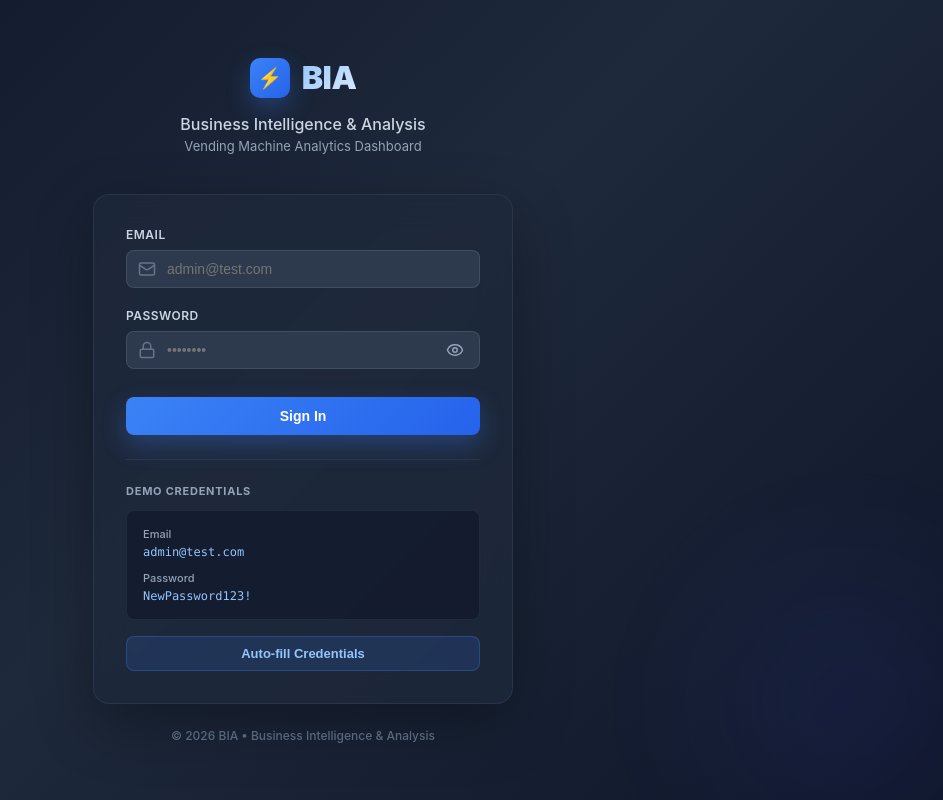
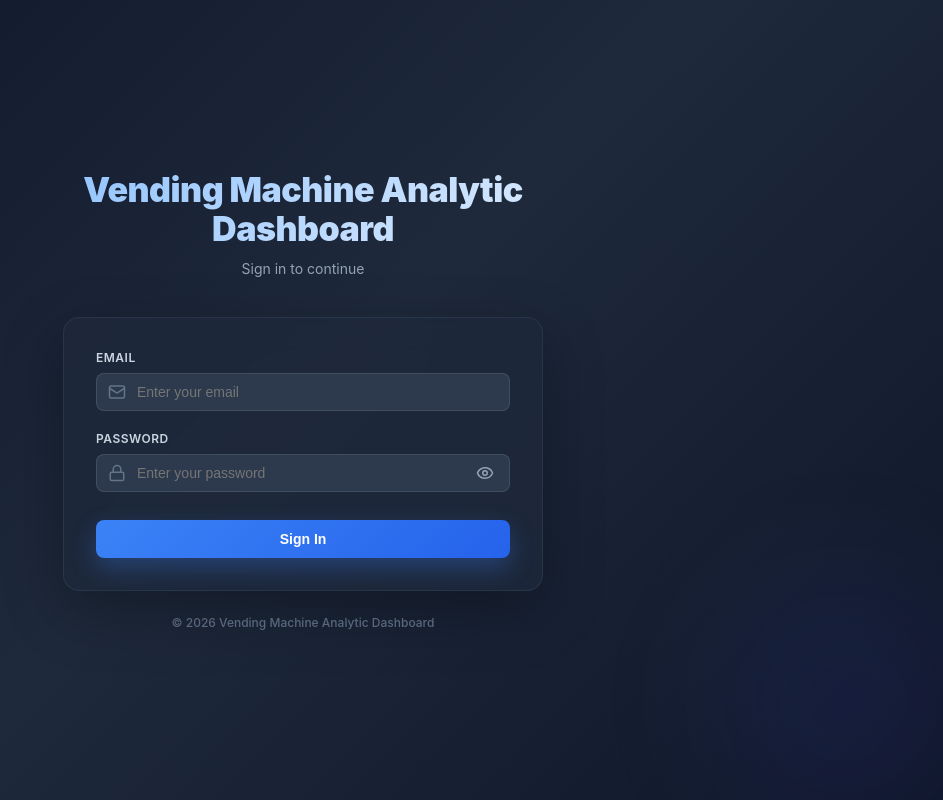
Before and after one commit to KHH-AKA-Lucifer/BIA, a React (Vite) app in the folder frontend/: page /login in a window 1280 px wide. Shown: the whole page, without its empty margins (337-1280 px from the left). Built offline with nearby package versions, Linux system fonts and the light colour scheme.

Commit message:
refactor(login): simplify branding and remove demo credentials

```diff
--- a/frontend/src/pages/LoginPage.tsx
+++ b/frontend/src/pages/LoginPage.tsx
@@ -44,11 +44,6 @@ const LoginPage: React.FC = () => {
     }
   }
 
-  const handleDemoLogin = () => {
-    setEmail('admin@test.com')
-    setPassword('NewPassword123!')
-  }
-
   return (
     <div style={{
       minHeight: '100vh',
@@ -88,7 +83,7 @@ const LoginPage: React.FC = () => {
       {/* Main Card */}
       <div style={{
         width: '100%',
-        maxWidth: '420px',
+        maxWidth: '480px',
         position: 'relative',
         zIndex: 10
       }}>
@@ -97,53 +92,26 @@ const LoginPage: React.FC = () => {
           textAlign: 'center',
           marginBottom: '2.5rem'
         }}>
-          <div style={{
-            display: 'flex',
-            alignItems: 'center',
-            justifyContent: 'center',
-            gap: '0.75rem',
-            marginBottom: '1rem'
-          }}>
-            <div style={{
-              width: '40px',
-              height: '40px',
-              background: 'linear-gradient(135deg, #3b82f6 0%, #2563eb 100%)',
-              borderRadius: '10px',
-              display: 'flex',
-              alignItems: 'center',
-              justifyContent: 'center',
-              boxShadow: '0 10px 25px rgba(59, 130, 246, 0.3)'
-            }}>
-              <span style={{ fontSize: '20px', fontWeight: 'bold', color: 'white' }}>⚡</span>
-            </div>
           <h1 style={{
-              fontSize: '32px',
+            fontSize: '34px',
             fontWeight: 900,
+            lineHeight: 1.15,
             background: 'linear-gradient(135deg, #93c5fd 0%, #dbeafe 100%)',
             WebkitBackgroundClip: 'text',
             WebkitTextFillColor: 'transparent',
             backgroundClip: 'text',
-              margin: 0,
+            margin: '0 0 0.75rem',
             letterSpacing: '-0.5px'
           }}>
-              BIA
+            Vending Machine Analytic Dashboard
           </h1>
-          </div>
           <p style={{
-            fontSize: '16px',
-            fontWeight: 500,
-            color: '#cbd5e1',
-            margin: '0.5rem 0 0.25rem'
-          }}>
-            Business Intelligence & Analysis
-          </p>
-          <p style={{
-            fontSize: '13px',
+            fontSize: '14px',
             fontWeight: 400,
             color: '#94a3b8',
             margin: 0
           }}>
-            Vending Machine Analytics Dashboard
+            Sign in to continue
           </p>
         </div>
 
@@ -187,7 +155,7 @@ const LoginPage: React.FC = () => {
           )}
 
           {/* Form */}
-          <form onSubmit={handleSubmit} style={{ marginBottom: '1.5rem' }}>
+          <form onSubmit={handleSubmit}>
             {/* Email Field */}
             <div style={{ marginBottom: '1.25rem' }}>
               <label style={{
@@ -218,7 +186,7 @@ const LoginPage: React.FC = () => {
                   type="email"
                   value={email}
                   onChange={(e) => setEmail(e.target.value)}
-                  placeholder="admin@test.com"
+                  placeholder="Enter your email"
                   disabled={loading}
                   style={{
                     width: '100%',
@@ -280,7 +248,7 @@ const LoginPage: React.FC = () => {
                   type={showPassword ? 'text' : 'password'}
                   value={password}
                   onChange={(e) => setPassword(e.target.value)}
-                  placeholder="••••••••"
+                  placeholder="Enter your password"
                   disabled={loading}
                   style={{
                     width: '100%',
@@ -383,102 +351,6 @@ const LoginPage: React.FC = () => {
             </button>
           </form>
 
-          {/* Demo Section */}
-          <div style={{
-            borderTop: '1px solid rgba(148, 163, 184, 0.1)',
-            paddingTop: '1.5rem'
-          }}>
-            <p style={{
-              fontSize: '11px',
-              fontWeight: 700,
-              color: '#94a3b8',
-              textTransform: 'uppercase',
-              letterSpacing: '0.75px',
-              marginBottom: '0.75rem',
-              margin: '0 0 0.75rem'
-            }}>
-              Demo Credentials
-            </p>
-            <div style={{
-              background: 'rgba(15, 23, 42, 0.6)',
-              border: '1px solid rgba(148, 163, 184, 0.1)',
-              borderRadius: '8px',
-              padding: '1rem',
-              marginBottom: '1rem'
-            }}>
-              <div style={{ marginBottom: '0.75rem' }}>
-                <p style={{
-                  fontSize: '11px',
-                  color: '#94a3b8',
-                  fontWeight: 500,
-                  margin: '0 0 0.25rem'
-                }}>
-                  Email
-                </p>
-                <code style={{
-                  display: 'block',
-                  fontSize: '12px',
-                  color: '#93c5fd',
-                  fontFamily: 'Menlo, Monaco, Courier New, monospace',
-                  background: 'transparent',
-                  wordBreak: 'break-all'
-                }}>
-                  admin@test.com
-                </code>
-              </div>
-              <div>
-                <p style={{
-                  fontSize: '11px',
-                  color: '#94a3b8',
-                  fontWeight: 500,
-                  margin: '0 0 0.25rem'
-                }}>
-                  Password
-                </p>
-                <code style={{
-                  display: 'block',
-                  fontSize: '12px',
-                  color: '#93c5fd',
-                  fontFamily: 'Menlo, Monaco, Courier New, monospace',
-                  background: 'transparent'
-                }}>
-                  NewPassword123!
-                </code>
-              </div>
-            </div>
-            <button
-              type="button"
-              onClick={handleDemoLogin}
-              disabled={loading}
-              style={{
-                width: '100%',
-                padding: '9px 12px',
-                background: 'rgba(59, 130, 246, 0.15)',
-                color: '#93c5fd',
-                border: '1px solid rgba(59, 130, 246, 0.3)',
-                borderRadius: '8px',
-                fontSize: '13px',
-                fontWeight: 600,
-                cursor: loading ? 'not-allowed' : 'pointer',
-                transition: 'all 0.2s ease',
-                opacity: loading ? 0.5 : 1
-              }}
-              onMouseEnter={(e) => {
-                if (!loading) {
-                  e.currentTarget.style.background = 'rgba(59, 130, 246, 0.25)'
-                  e.currentTarget.style.borderColor = 'rgba(59, 130, 246, 0.5)'
-                }
-              }}
-              onMouseLeave={(e) => {
-                if (!loading) {
-                  e.currentTarget.style.background = 'rgba(59, 130, 246, 0.15)'
-                  e.currentTarget.style.borderColor = 'rgba(59, 130, 246, 0.3)'
-                }
-              }}
-            >
-              Auto-fill Credentials
-            </button>
-          </div>
         </div>
 
         {/* Footer */}
@@ -490,7 +362,7 @@ const LoginPage: React.FC = () => {
           fontWeight: 500,
           margin: '1.5rem 0 0'
         }}>
-          © 2026 BIA • Business Intelligence & Analysis
+          © 2026 Vending Machine Analytic Dashboard
         </p>
       </div>
 
```
Lines whose indentation alone changed are shown as unchanged.
